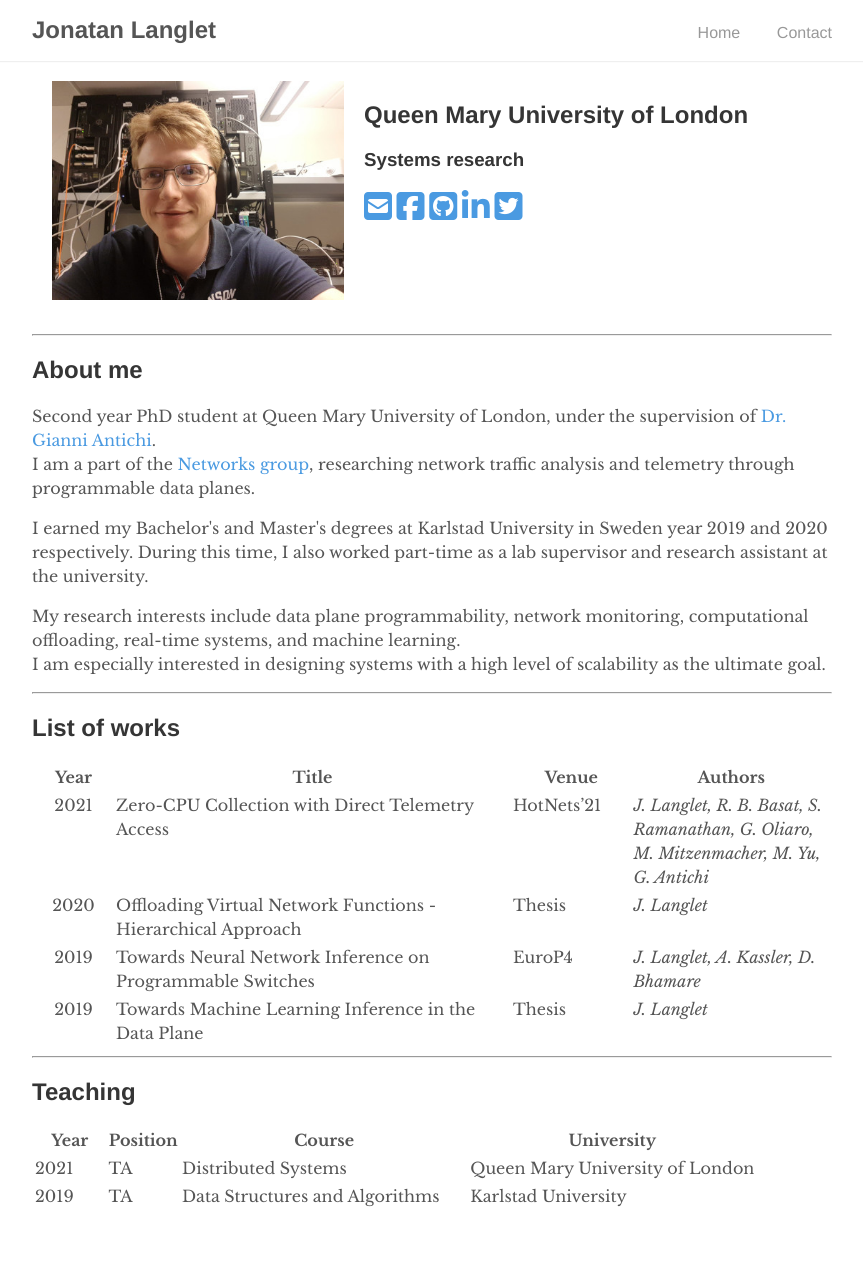
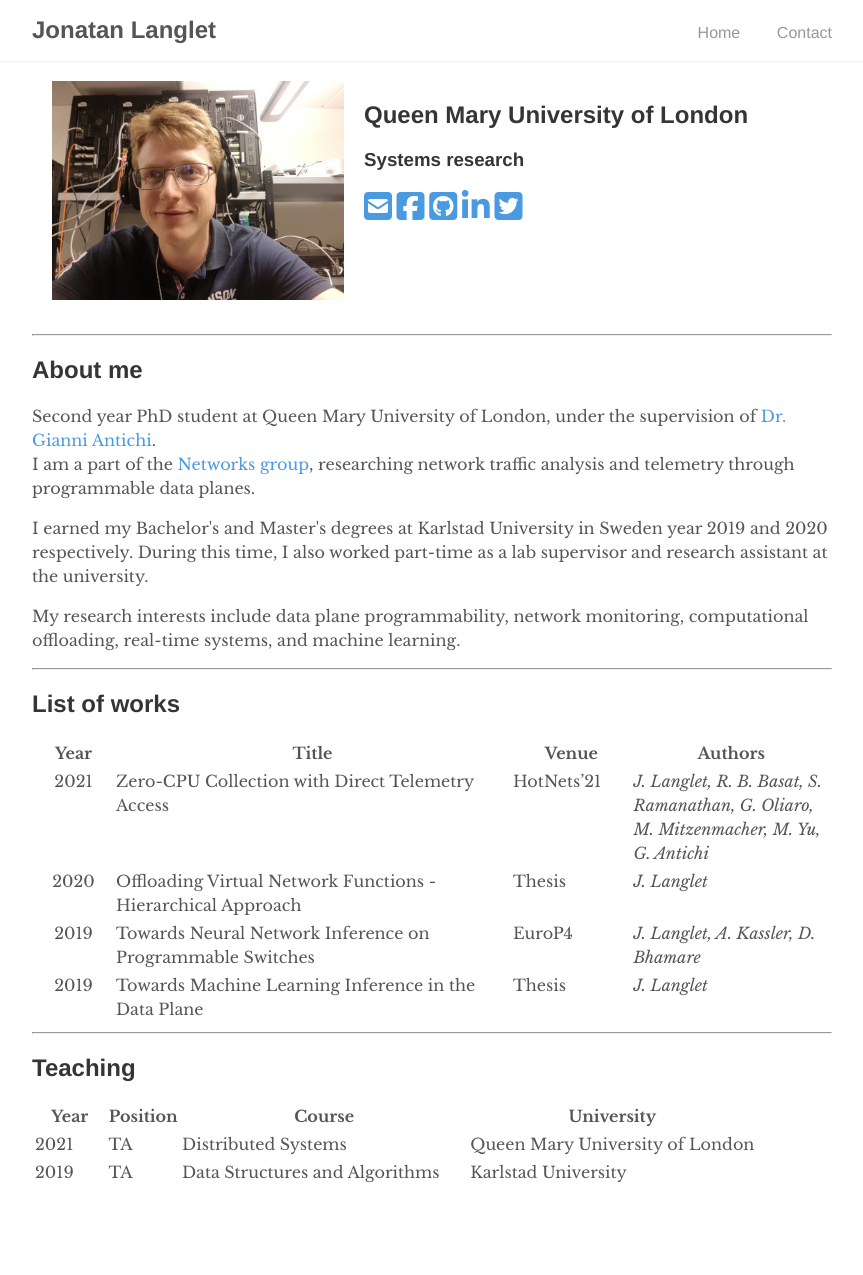
Before and after one commit to jonlanglet/jonlanglet.github.io, a Jekyll site: the page built from index.md, in a window 1280 px wide. Shown: the whole page, without its empty margins (208-1071 px from the left). Built offline with Jekyll 4.4.1, drawn with Linux system fonts in a browser that asks for light colours; nearby versions of some CDN libraries; after the commit the page ends 1251 px from its top, so only the background shows below that.

Commit message:
Update about

```diff
--- a/_includes/about.html
+++ b/_includes/about.html
@@ -10,5 +10,4 @@ During this time, I also worked part-time as a lab supervisor and research assis
 </p>
 <p>
 My research interests include data plane programmability, network monitoring, computational offloading, real-time systems, and machine learning.<br>
-I am especially interested in designing systems with a high level of scalability as the ultimate goal.
 </p>
```
